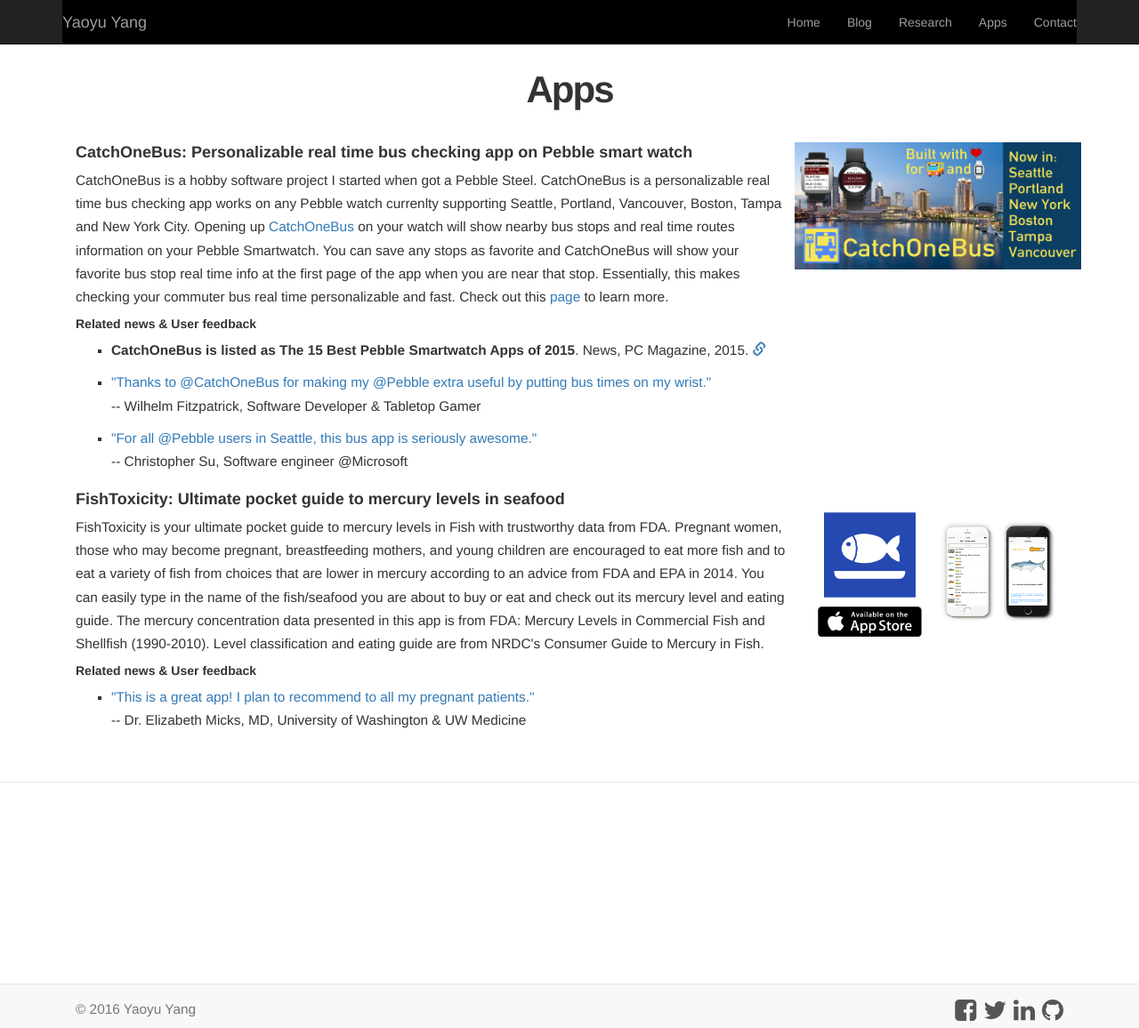
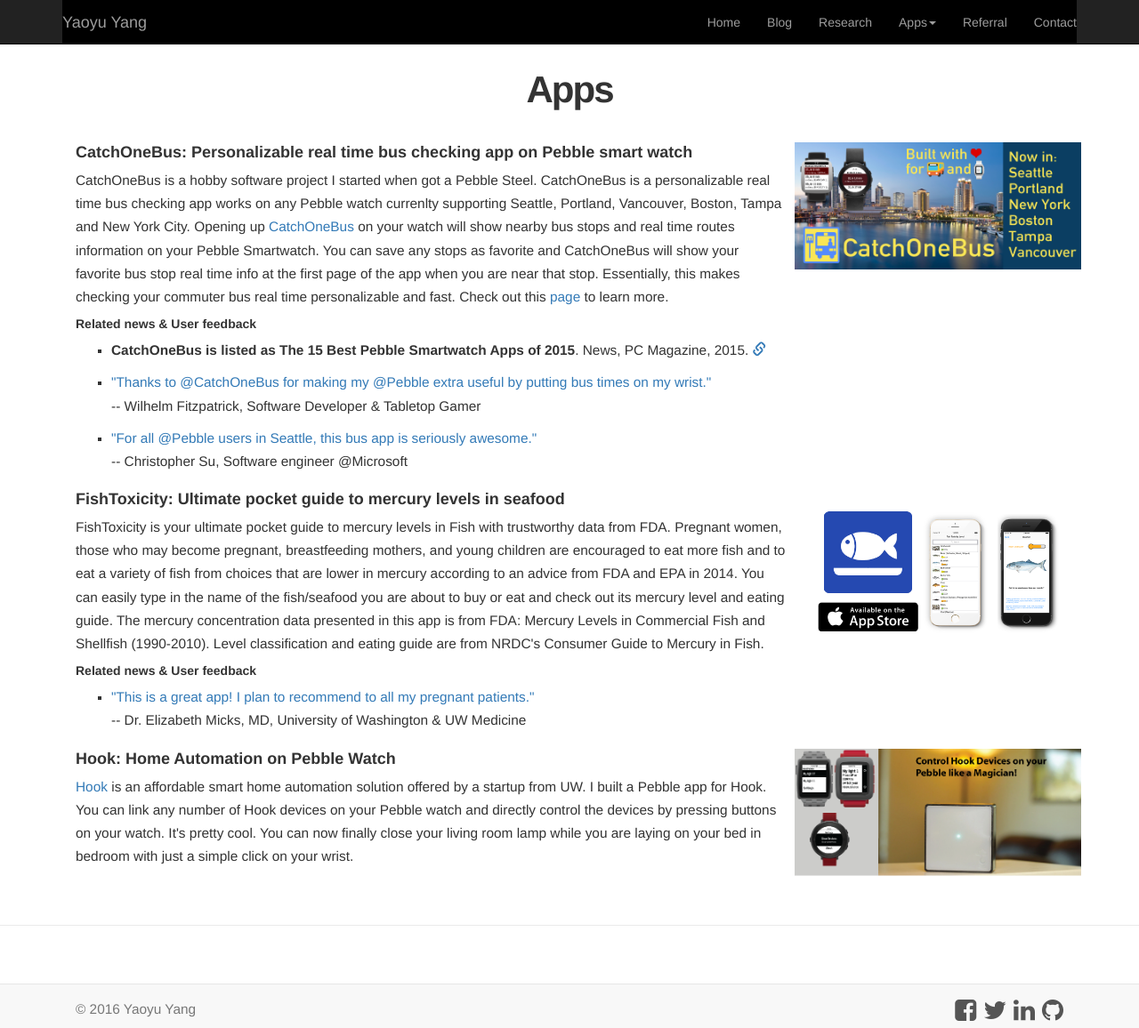
Before and after one commit to yaoyuyang/yaoyuyang.github.io, a Jekyll site: the page built from apps/index.html, in a window 1280 px wide and 1156 px high. Shown: the whole window at 89% size. Built offline with Jekyll 4.4.1, drawn with Linux system fonts in a browser that asks for light colours; nearby versions of some CDN libraries.

Commit message:
add Hook and dropdown menus for apps section

```diff
--- a/_includes/header.html
+++ b/_includes/header.html
@@ -29,19 +29,19 @@
            <li><a href="/">Home</a></li>
            <li><a href="/blog">Blog</a></li>
            <li><a href="/research">Research</a></li>
-           <li><a href="/apps">Apps</a></li>
-           <!-- <li class="dropdown">
-             <a href="#" class="dropdown-toggle" data-toggle="dropdown">Themes <b class="caret"></b></a>
+           <li class="dropdown">
+             <a href="/apps" class="dropdown-toggle" data-toggle="dropdown">Apps<b class="caret"></b></a>
              <ul class="dropdown-menu">
-             <li class="dropdown-header">Admin & Dashboard</li>
-               <li><a href="#">Admin 1</a></li>
-               <li><a href="#">Admin 2</a></li>
-               <li class="divider"></li>
+               <li><a href="/apps#CatchOneBus">CatchOneBus</a></li>
+               <li><a href="/apps#FishToxicity">FishToxicity</a></li>
+               <li><a href="/apps#Hook">Hook</a></li>
+<!--                <li class="divider"></li>
                <li class="dropdown-header">Portfolio</li>
                <li><a href="#">Portfolio 1</a></li>
-               <li><a href="#">Portfolio 2</a></li>
+               <li><a href="#">Portfolio 2</a></li> -->
              </ul>
-           </li> -->
+           </li>
+           <li><a href="/referral">Referral</a></li>
            <li><a href="/contact">Contact</a></li>
          </ul>
        </div><!--/.nav-collapse -->
--- a/apps/index.html
+++ b/apps/index.html
@@ -3,7 +3,7 @@
 title: Yaoyu Yang | Apps
 ---
 <div class="container">
-<h1>Apps</h1>
+<h1><a name="CatchOneBus"></a>Apps</h1>
 <div class="container" id="catchonebus">
   <h4>CatchOneBus: Personalizable real time bus checking app on Pebble smart watch</h4>
   <a href="https://apps.getpebble.com/applications/55331752ac075102f30000a7" target="_blank"><img alt="catchonebus" class="project-figure-right-higher" src="/images/catchonebus_web.png" /></a>
@@ -16,6 +16,7 @@
     <li>
     <p><a href='https://twitter.com/rafial/status/699416513451692032' target="_blank">"Thanks to @CatchOneBus for making my @Pebble extra useful by putting bus times on my wrist." </a><br>-- Wilhelm Fitzpatrick, Software Developer & Tabletop Gamer</p>
     </li>
+    <a name="FishToxicity"></a>
     <li>
     <p><a href='https://twitter.com/nitrogen/status/663512267774803968' target="_blank">"For all @Pebble users in Seattle, this bus app is seriously awesome."</a>
     <br>-- Christopher Su, Software engineer @Microsoft</p>
@@ -36,3 +37,10 @@
     </li>
     </ul>
 </div>
+<div class="container" id="hook">
+  <h4>Hook: Home Automation on Pebble Watch</h4>
+  <a href='https://apps.getpebble.com/en_US/application/5727044991da39820e000002' target="_blank"><img alt="hook" class="project-figure-right-higher" src="/images/hook_banner_720.png" /></a>
+  <a name="Hook"></a>
+  <p><a href='https://apps.getpebble.com/en_US/application/5727044991da39820e000002' target="_blank">Hook</a> is an affordable smart home automation solution offered by a startup from UW. I built a Pebble app for Hook. You can link any number of Hook devices on your Pebble watch and directly control the devices by pressing buttons on your watch. It's pretty cool. You can now finally close your living room lamp while you are laying on your bed in bedroom with just a simple click on your wrist.
+  </p>
+</div>
```
Also changed, not shown: referral/index.html (added, +9 -0 lines), images/fish_toxicity_banner.png, images/hook_banner_720.png (added), 5 other files.
